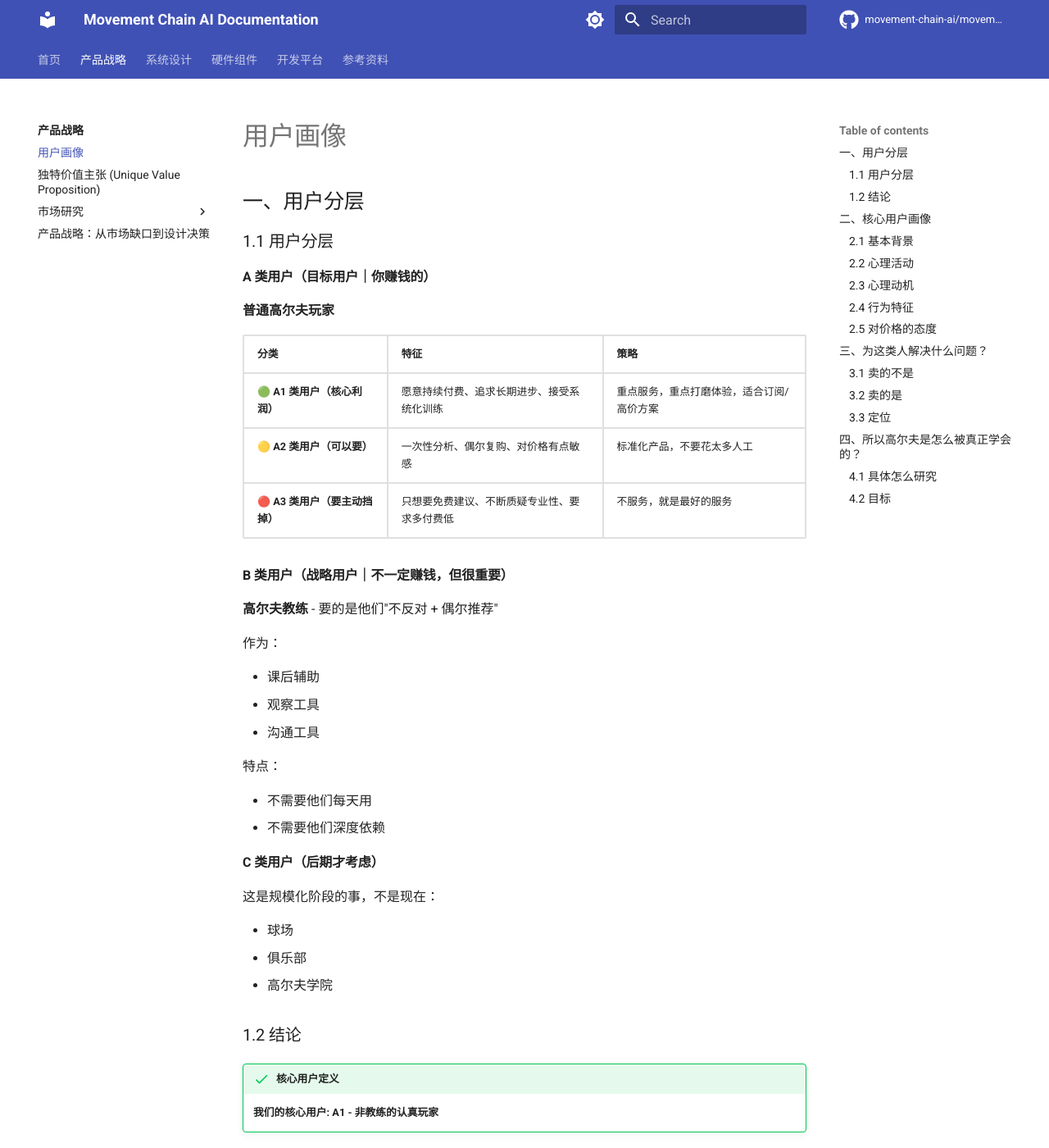
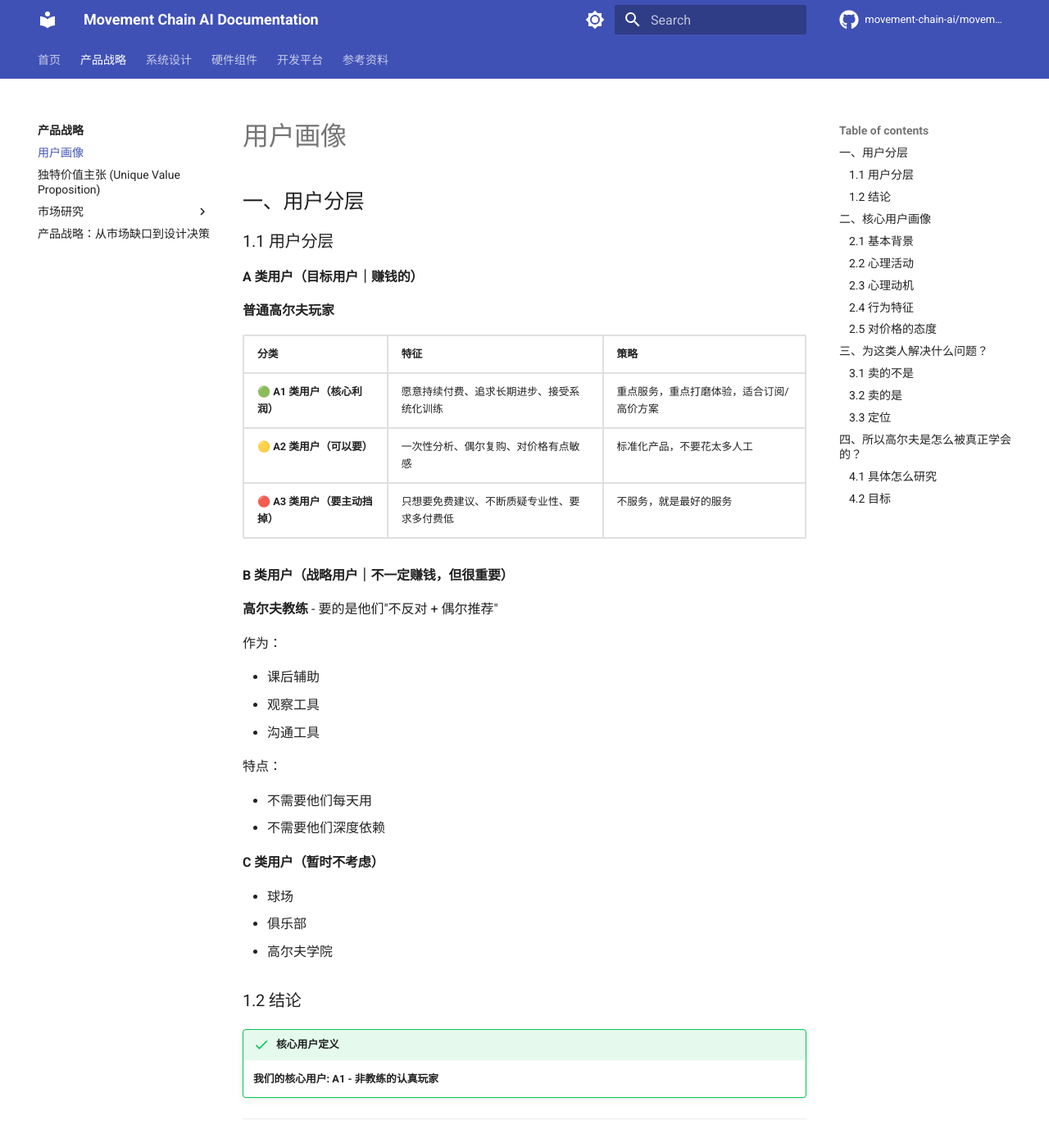
Before and after one commit to movement-chain-ai/movement-chain-docs, an MkDocs documentation site: the page built from docs/zh/product/user-personas.md, in a window 1280 px wide and 1400 px high. Shown: the whole window at 82% size. Built offline with MkDocs 1.6.1 and Material for MkDocs 9.7.7, drawn with Linux system fonts in a browser that asks for light colours; comment, search, counter and statistics services are not loaded; the version menu is left out.

Commit message:
docs: refine user-personas content
🤖 Generated with [Claude Code](https://claude.com/claude-code)

Co-Authored-By: Claude Opus 4.5 <noreply@anthropic.com>

```diff
--- a/docs/zh/product/user-personas.md
+++ b/docs/zh/product/user-personas.md
@@ -4,7 +4,7 @@
 
 ### 1.1 用户分层
 
-#### A 类用户（目标用户｜你赚钱的）
+#### A 类用户（目标用户｜赚钱的）
 
 **普通高尔夫玩家**
 
@@ -29,9 +29,7 @@
 - 不需要他们每天用
 - 不需要他们深度依赖
 
-#### C 类用户（后期才考虑）
-
-这是规模化阶段的事，不是现在：
+#### C 类用户（暂时不考虑）
 
 - 球场
 - 俱乐部
```
